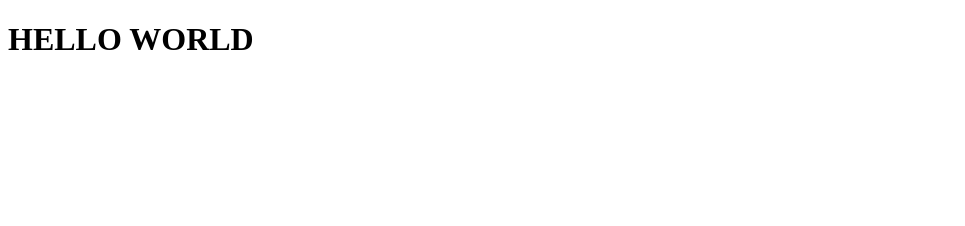
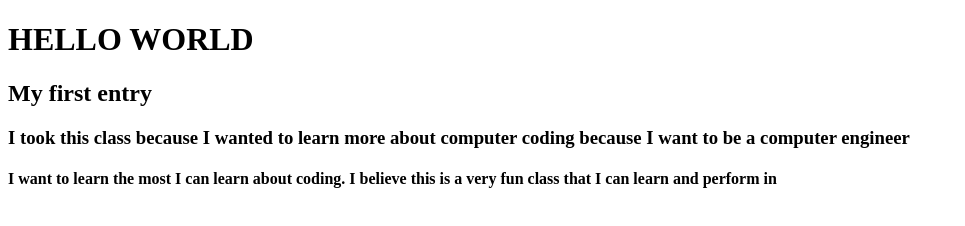
Before and after one commit to braden808/Journal, a plain HTML site: page index.html in a window 1280 px wide. Shown: the whole page, without its empty margins (0-965 px from the left). Drawn offline with Linux system fonts and the light colour scheme.

Commit message:
modified body

```diff
--- a/index.html
+++ b/index.html
@@ -6,5 +6,8 @@
 	</head>
 <body>
 	<h1>HELLO WORLD</h1>
+	<h2>My first entry</h2>
+	<h3>I took this class because I wanted to learn more about computer coding because I want to be a computer engineer</h3>
+	<h4>I want to learn the most I can learn about coding.  I believe this is a very fun class that I can learn and perform in</h4>
 </body>
 </html>
```
